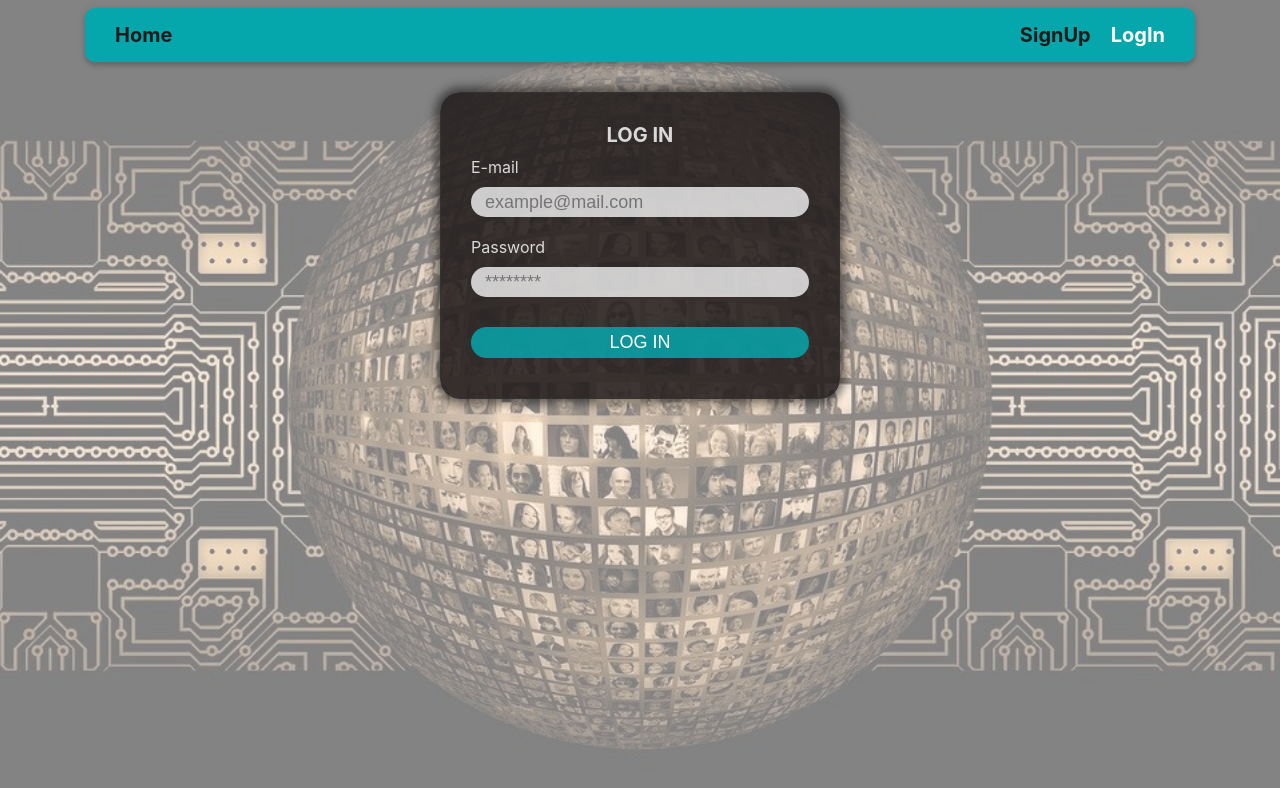
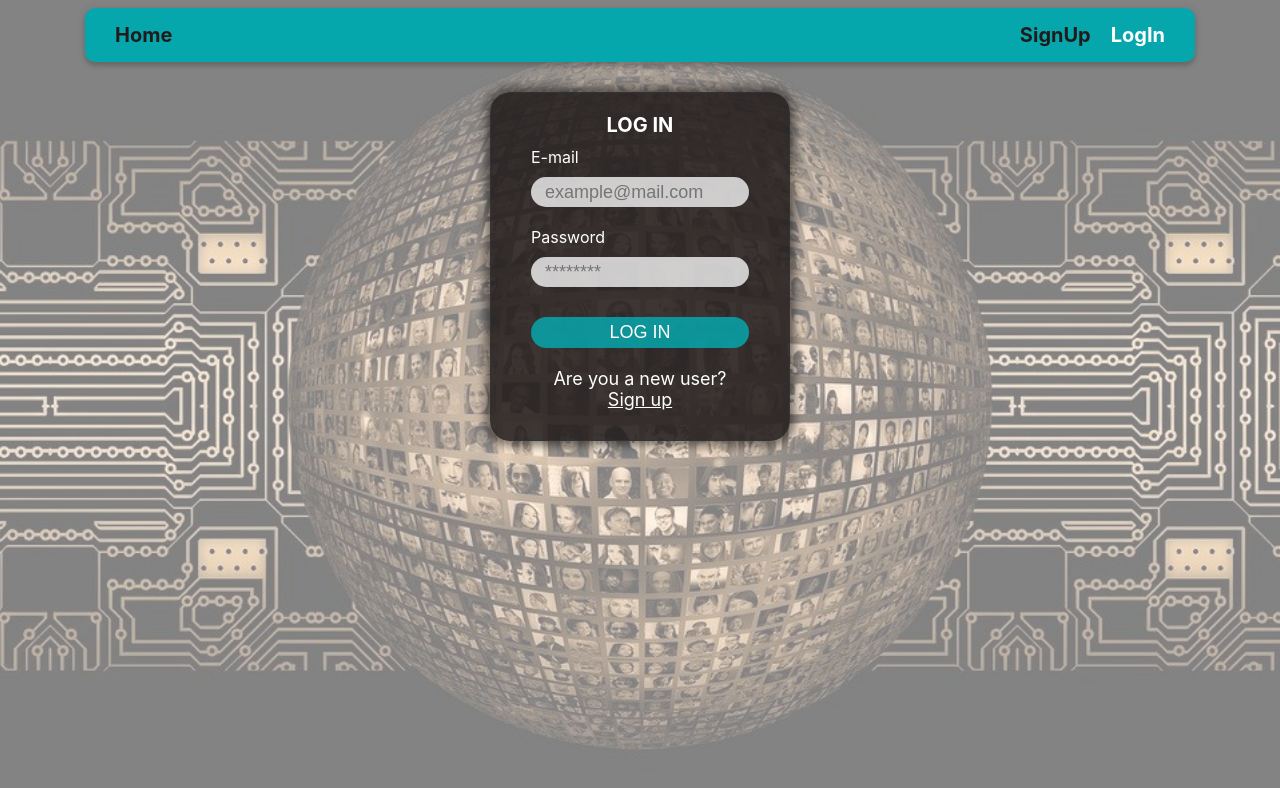
Before and after one commit to AlinaKas/goit-react-hw-08-phonebook, a React (Create React App) app: page /login in a window 1280 px wide. Shown: the top 788 px of the page. Built offline with nearby package versions, Linux system fonts and the light colour scheme.

Commit message:
form styles fix

```diff
--- a/src/App.js
+++ b/src/App.js
@@ -4,13 +4,13 @@
 import { lazy, Suspense } from 'react';
 import { Routes, Route } from 'react-router-dom';
 import { useEffect } from 'react';
-import { useDispatch } from 'react-redux';
+import { useDispatch, useSelector } from 'react-redux';
 import PrivateRoute from 'routes/PrivateRoute';
 import PublicRoute from 'routes/PublicRoute';
 import Container from 'components/Container';
 import AppBar from 'components/AppBar';
 import PreLoader from 'components/Preloader/Preloader';
-import { authOperations } from 'redux/auth';
+import { authOperations, authSelectors } from 'redux/auth';
 import { ToastContainer } from 'react-toastify';
 import 'react-toastify/dist/ReactToastify.css';
 
@@ -38,13 +38,14 @@ const NotFoundPage = lazy(() =>
 
 function App() {
   const dispatch = useDispatch();
-  // const isFetchingCurrentUser = useSelector(authSelectors.getIsCurrentUser)
+  const isFetchingCurrentUser = useSelector(authSelectors.getIsCurrentUser);
 
   useEffect(() => {
     dispatch(authOperations.refreshCurrentUser());
   }, [dispatch]);
 
   return (
+    !isFetchingCurrentUser && (
       <Container>
         <AppBar />
         <main>
@@ -78,18 +79,23 @@ function App() {
               />
               <Route
                 path="/contacts"
-              element={<PrivateRoute component={ContactsPage} redirectTo="/" />}
+                element={
+                  <PrivateRoute component={ContactsPage} redirectTo="/login" />
+                }
               />
-            {/* <Route
+              <Route
                 path="*"
-              element={<PublicRoute component={NotFoundPage} redirectTo="/" />}
-            /> */}
-            <Route path="*" element={<NotFoundPage />} />
+                element={
+                  <PublicRoute component={NotFoundPage} redirectTo="/" />
+                }
+              />
+              {/* <Route path="*" element={<NotFoundPage />} /> */}
             </Routes>
           </Suspense>
           <ToastContainer position="top-right" autoClose={5000} theme="dark" />
         </main>
       </Container>
+    )
   );
 }
 // }
--- a/src/index.css
+++ b/src/index.css
@@ -21,7 +21,6 @@ body {
     url('/src/images/bcg-hero.jpeg') no-repeat center center fixed;
   background-size: cover;
   color: #000000;
-  background-color: rgb(255, 255, 255);
 }
 
 
--- a/src/pages/LoginPage/LoginPage.js
+++ b/src/pages/LoginPage/LoginPage.js
@@ -1,6 +1,7 @@
 import { useState } from 'react';
 import { useDispatch } from 'react-redux';
 import authOperations from 'redux/auth/auth-operations';
+import { Link } from 'react-router-dom';
 import s from './LoginPage.module.css';
 
 export default function LoginPage() {
@@ -55,6 +56,12 @@ export default function LoginPage() {
         <button type="submit" className={s.button}>
           LOG IN
         </button>
+        <p className={s.text}>
+          Are you a new user?
+          <Link to="/register" className={s.link}>
+            Sign up
+          </Link>
+        </p>
       </form>
     </div>
   );
--- a/src/pages/LoginPage/LoginPage.module.css
+++ b/src/pages/LoginPage/LoginPage.module.css
@@ -1,7 +1,7 @@
 .container {
-max-width: 400px;
+max-width: 300px;
 margin: 30px auto;
-padding: 30px;
+padding: 20px 40px;
 text-align: start;
 background-color: rgba(35, 29, 29, 0.881);
 border-radius: 20px;
@@ -19,7 +19,7 @@ margin-bottom: 10px;
 text-align: center;
 margin-bottom: 10px;
 font-size: 20px;
-color: rgba(255, 255, 255, 0.819);
+color: rgb(255, 255, 255);
 }
 
 .label {
@@ -28,7 +28,7 @@ flex-direction: column;
 margin-bottom: 20px;
 font-weight: 400;
 font-size: 16px;
-color: rgba(255, 255, 255, 0.819);
+color: rgb(255, 255, 255);
 }
 
 .input{
@@ -54,6 +54,7 @@ font-size: 18px;
 .button {
 width: 100%;
 margin-top: 10px;
+margin-bottom: 20px;
 padding: 5px 10px;
 font-size: 18px;
 font-weight: 500;
@@ -69,3 +70,18 @@ cursor: pointer;
 .button:hover {
 background-color:rgb(25, 121, 124);
 }
+
+.text {
+font-size: 18px;
+text-align: center;
+color:#ffffff;
+}
+
+.link{
+    composes: text;
+     text-decoration: underline;
+}
+
+.link:hover {
+    color: rgba(5, 167, 173, 0.839);
+}
--- a/src/pages/NotFoundPage/NotFoundPage.js
+++ b/src/pages/NotFoundPage/NotFoundPage.js
@@ -4,7 +4,7 @@ export default function NotFoundPage() {
       style={{
         margin: '50px auto',
         // width: '100%',
-        fontSize: '40px',
+        fontSize: '30px',
         fontWeight: '700',
       }}
     >
--- a/src/pages/RegisterPage/RegisterPage.js
+++ b/src/pages/RegisterPage/RegisterPage.js
@@ -1,6 +1,7 @@
 import { useState } from 'react';
 import { useDispatch } from 'react-redux';
 import authOperations from 'redux/auth/auth-operations';
+import { Link } from 'react-router-dom';
 import s from './RegisterPage.module.css';
 
 export default function RegisterPage() {
@@ -76,6 +77,12 @@ export default function RegisterPage() {
         <button type="submit" className={s.button}>
           SIGN UP
         </button>
+        <p className={s.text}>
+          Do you have an account?
+          <Link to="/login" className={s.link}>
+            Log in
+          </Link>
+        </p>
       </form>
     </div>
   );
--- a/src/pages/RegisterPage/RegisterPage.module.css
+++ b/src/pages/RegisterPage/RegisterPage.module.css
@@ -1,7 +1,7 @@
 .container {
-max-width: 400px;
+max-width: 300px;
 margin: 30px auto;
-padding: 30px;
+padding: 20px 40px;
 text-align: start;
 background-color: rgba(35, 29, 29, 0.881);
 border-radius: 20px;
@@ -19,7 +19,7 @@ margin-bottom: 5px;
 text-align: center;
 margin-bottom: 10px;
 font-size: 20px;
-color: rgba(255, 255, 255, 0.819);
+color: rgb(255, 255, 255);
 }
 
 
@@ -29,7 +29,7 @@ flex-direction: column;
 margin-bottom: 20px;
 font-weight: 400;
 font-size: 16px;
-color: rgba(255, 255, 255, 0.819);
+color: rgb(255, 255, 255);
 }
 
 .input{
@@ -57,6 +57,7 @@ font-size: 18px;
 .button {
 width: 100%;
 margin-top: 10px;
+margin-bottom: 20px;
 padding: 5px 10px;
 font-size: 18px;
 font-weight: 500;
@@ -73,3 +74,18 @@ cursor: pointer;
 .button:hover {
 background-color:rgb(25, 121, 124);
 }
+
+.text {
+font-size: 18px;
+text-align: center;
+color:#ffffff;
+}
+
+.link{
+    composes: text;
+     text-decoration: underline;
+}
+
+.link:hover {
+    color: rgba(5, 167, 173, 0.839);
+}
--- a/src/redux/auth/auth-slice.js
+++ b/src/redux/auth/auth-slice.js
@@ -1,8 +1,8 @@
 // import axios from 'axios';
+import { createSlice } from '@reduxjs/toolkit';
+import authOperations from './auth-operations';
 // axios.defaults.baseURL =
 //     'https://61965d6eaf46280017e7dff4.mockapi.io/api/phonebook';
-import { createSlice } from '@reduxjs/toolkit';
-import authOperations from './auth-operations';
 
 const initialState = {
   user: {
```
Lines whose indentation alone changed are shown as unchanged.
